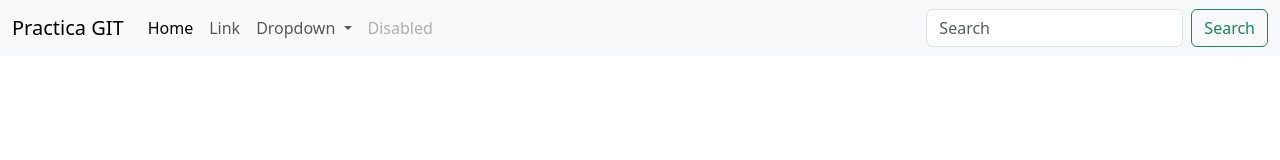
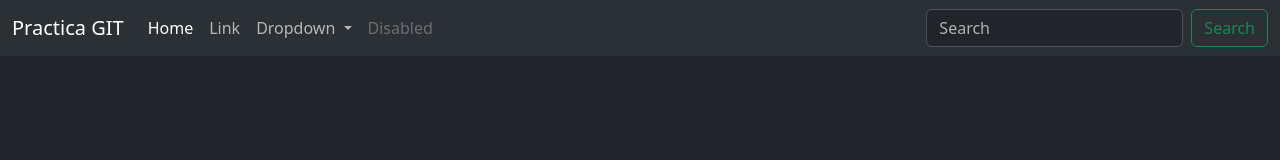
Before and after one commit to Tomas-Leon/practicaGitRamas, a plain HTML site: page index.html in a window 1280 px wide. Drawn offline with nearby package versions, Linux system fonts and the light colour scheme.

Commit message:
acomode el tema oscuro

```diff
--- a/index.html
+++ b/index.html
@@ -1,7 +1,7 @@
 <!DOCTYPE html>
-<html lang="en">
+<html lang="en" data-bs-theme="dark">
 <head>
-    <meta charset="UTF-8" data-bs-target="dark">
+    <meta charset="UTF-8">
     <meta name="viewport" content="width=device-width, initial-scale=1.0">
     <link href="https://cdn.jsdelivr.net/npm/bootstrap@5.3.3/dist/css/bootstrap.min.css" rel="stylesheet" integrity="sha384-QWTKZyjpPEjISv5WaRU9OFeRpok6YctnYmDr5pNlyT2bRjXh0JMhjY6hW+ALEwIH" crossorigin="anonymous">
     <link rel="stylesheet" href="./CSS/style.css">
```
